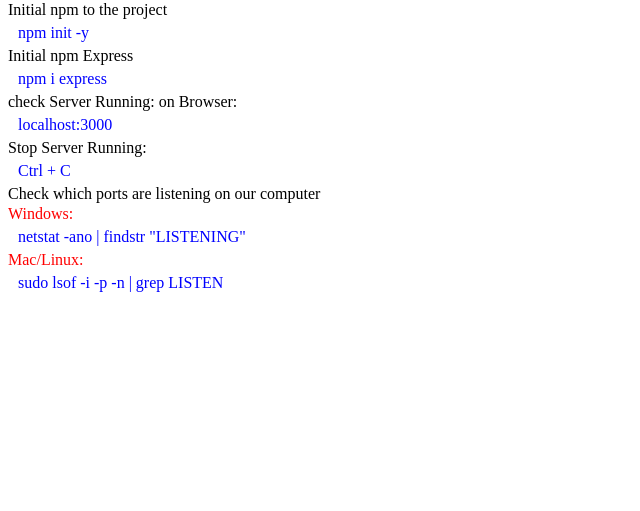
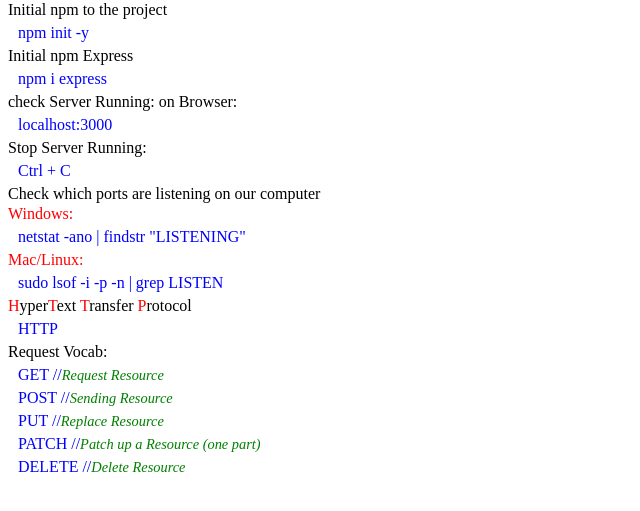
Before and after one commit to wailhassan/Express-Server-Contents, a website: page index.html in a window 1280 px wide. Shown: the part 79-590 px from the top of the page, without its empty margins (0-640 px from the left). Drawn offline with Linux system fonts and the light colour scheme.

Commit message:
Adding new features using localhost request resources

```diff
--- a/Style.css
+++ b/Style.css
@@ -7,3 +7,12 @@
   margin: 5px 10px;
   list-style: none;
 }
+
+span {
+  color: red;
+}
+
+em {
+  color: green;
+  font-size: 0.9rem;
+}
--- a/index.html
+++ b/index.html
@@ -23,11 +23,20 @@
 <li>Ctrl + C</li>
 
 <P>Check which ports are listening on our computer</P>
-<P style="color: red;">Windows:</P>
+<P><span>Windows:</span></P>
 <li>netstat -ano | findstr "LISTENING"</li>
-<P style="color: red;">Mac/Linux:</P>
+<P><span>Mac/Linux:</span></P>
 <li>sudo lsof -i -p -n | grep LISTEN</li>
 
+<P><span>H</span>yper<span>T</span>ext <span>T</span>ransfer <span>P</span>rotocol</P>
+<li>HTTP</li>
+
+<p>Request Vocab:</p>
+<li>GET //<em>Request Resource</em></li>
+<li>POST //<em>Sending Resource</em></li>
+<li>PUT //<em>Replace Resource</em></li>
+<li>PATCH //<em>Patch up a Resource (one part)</em></li>
+<li>DELETE //<em>Delete Resource</em></li>
 
 <body>
 
--- a/index.js
+++ b/index.js
@@ -1,7 +1,11 @@
 import express from "express";
 const app = express();
+const port = 3000;
 
-const port = 3000;
+// To get response form the server
+app.get("/", (req, res) => {
+  res.send("Hello Wail, I'm here for you");
+});
 
 app.listen(port, () => {
   console.log(`Server Running on port ${port}.`);
```
